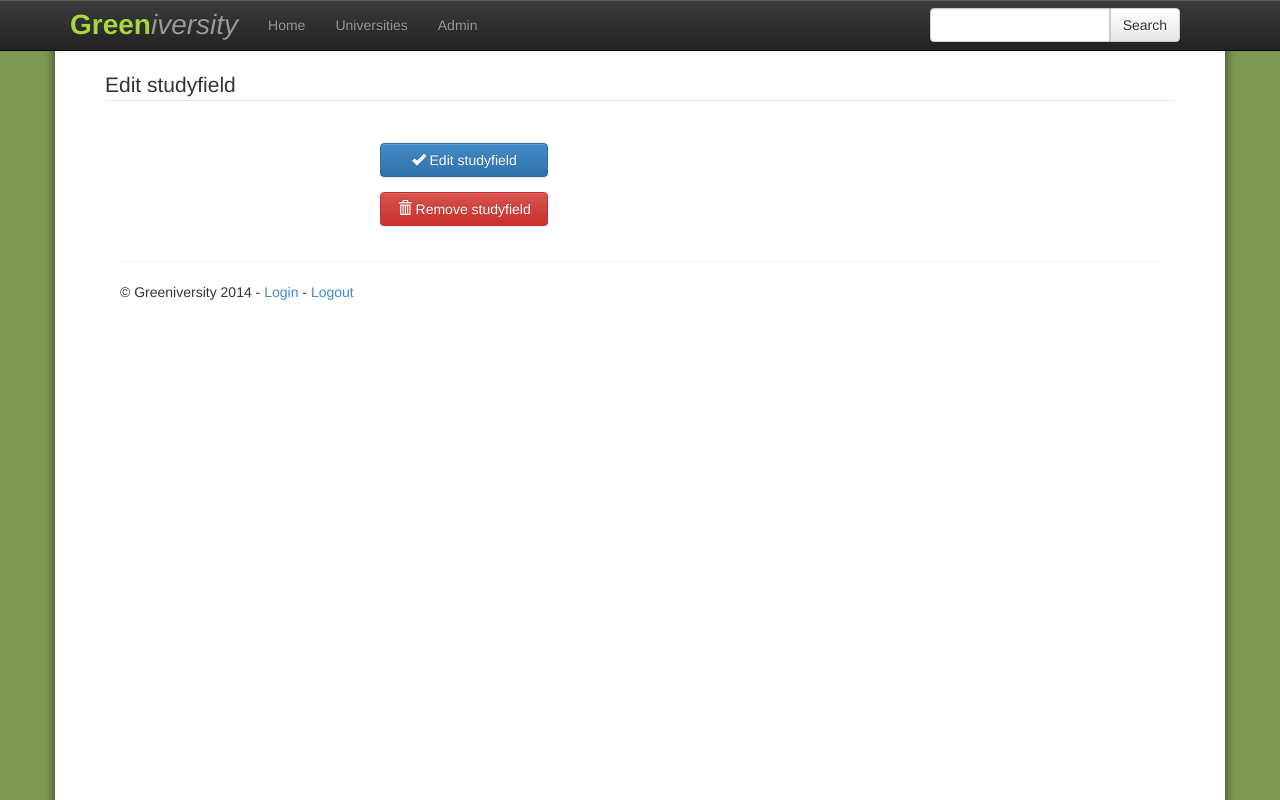
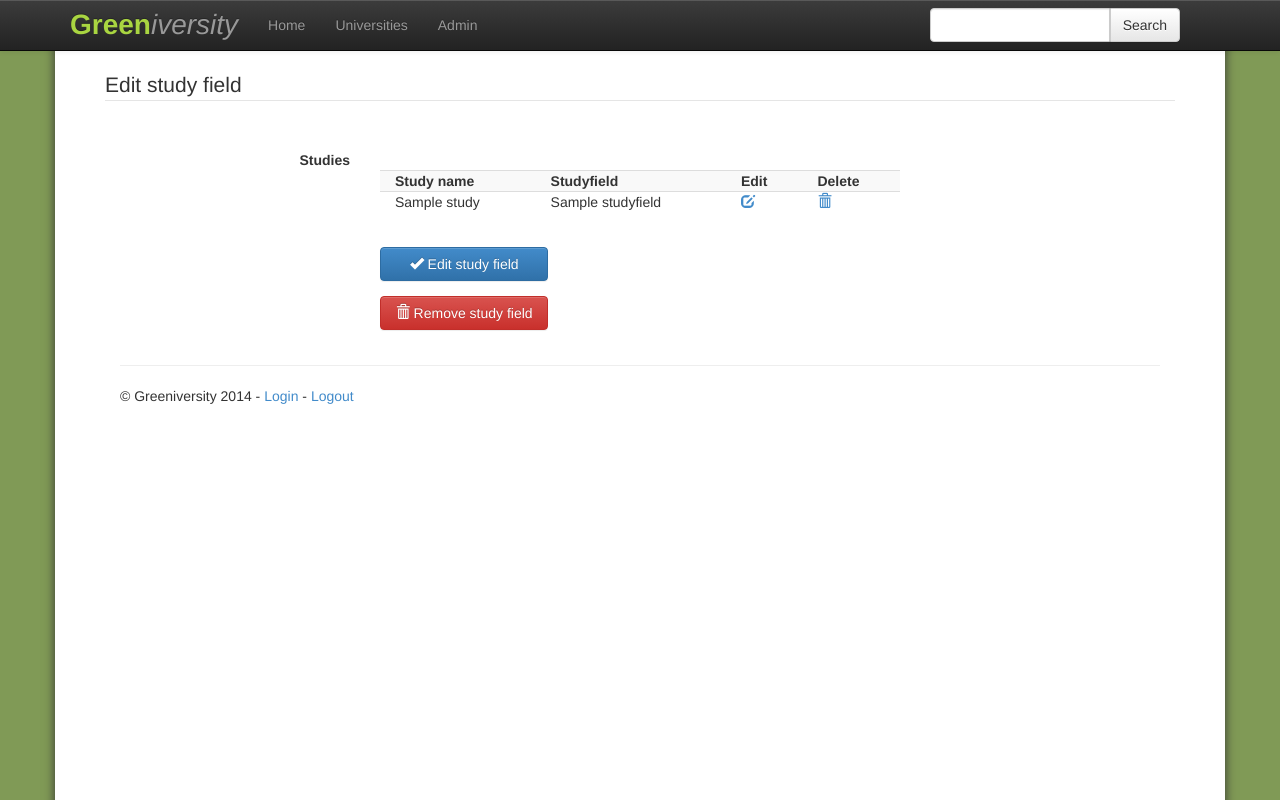
Before and after one commit to jelmr/Greeniversities, a Flask app: template app/templates/edit_studyfield.html in a window 1280 px wide. Run offline with Flask 2, Linux system fonts and the light colour scheme; the template is opened without the code that fills it: most values are stand-ins (such as "Sample title", 1, 10 or a date in 2020); some libraries are stand-ins or nearby versions.

Commit message:
Added studyfield manager. Improved study manager.

```diff
--- a/app/templates/add_studyfield.html
+++ b/app/templates/add_studyfield.html
@@ -19,6 +19,8 @@
 		</div>
 
 
+
+
 	</form>
 
 
--- a/app/templates/edit_studyfield.html
+++ b/app/templates/edit_studyfield.html
@@ -2,18 +2,50 @@
 {% block maincontent %}
 
 
-	<legend>Edit studyfield</legend>
+	<legend>Edit study field</legend>
 
 
 	<form method="post" action="" class="form-horizontal" role="form">
 		{{ form.hidden_tag() }}
 		{{ m.render_field(form.name, 4, value=studyfield.name) }}
 
+
+		<div class="form-group">
+			<label class="col-sm-3 control-label">Studies</label>
+
+			<div class="clearfix"></div>
+			<div class="col-sm-offset-3 col-sm-6">
+				<table id="study-table" class="table table-striped">
+					<tr>
+						<th>Study name</th>
+						<th>Studyfield</th>
+						<th>Edit</th>
+						<th>Delete</th>
+					</tr>
+					{% for study in studies %}
+						{% if study.studyfield.id == studyfield.id %}
+							<tr>
+								<td>{{ study.name }}</td>
+								<td>{{ study.studyfield.name }}</td>
+								<td><a href="{{ url_for('edit_study', study_id=study.id) }}"><span
+										class="glyphicon glyphicon-edit"></span></a></td>
+								<td><a href="{{ url_for('edit_study', study_id=study.id) }}"><span
+										class="glyphicon glyphicon-trash"></span></a></td>
+							</tr>
+						{% endif %}
+					{% endfor %}
+
+
+				</table>
+			</div>
+		</div>
+
+
 		<div class="form-group">
 			<div class="col-sm-offset-3 col-sm-4">
 				<button type="submit" class="btn btn-primary col-sm-6">
 					<span class="glyphicon glyphicon-ok"></span>
-					Edit studyfield
+					Edit study field
 				</button>
 			</div>
 		</div>
@@ -23,7 +55,7 @@
 				<a href="{{ url_for('delete_studyfield', studyfield_id=studyfield.id) }}">
 					<button type="button" class="btn btn-danger col-sm-6">
 						<span class="glyphicon glyphicon-trash"></span>
-						Remove studyfield
+						Remove study field
 					</button>
 				</a>
 			</div>
```
Also changed, not shown: app/templates/add_study.html (+21 -0 lines), app/templates/edit_study.html (+21 -1 lines), app/templates/edit_university.html (+10 -5 lines), app/views.py (+9 -6 lines).
